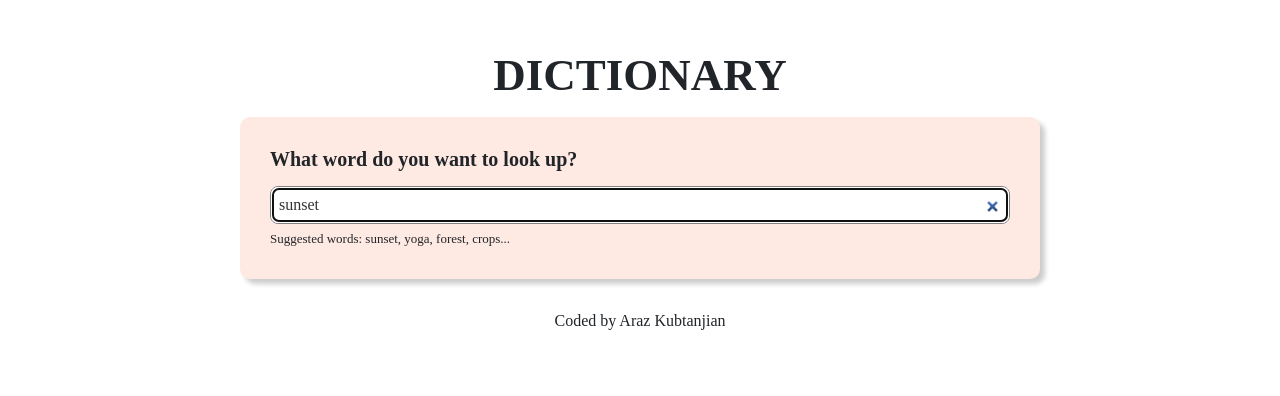
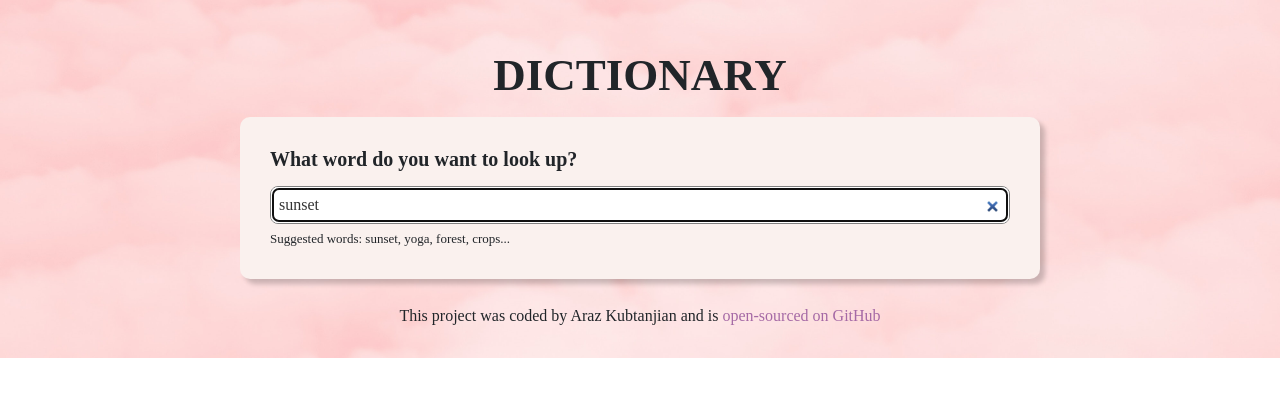
Before and after one commit to araz0515/dictionary-project, a React (Create React App) app: page / in a window 1280 px wide. Shown: the top 396 px of the page. Built offline with nearby package versions, Linux system fonts and the light colour scheme; no server answers.

Commit message:
Changed background and edited footer

```diff
--- a/src/App.css
+++ b/src/App.css
@@ -1,8 +1,22 @@
 .App-footer {
   text-align: center;
-  margin: 30px 0;
+  padding-bottom: 30px;
+  padding-top: 10px;
 }
 
 .App {
   font-family: poppins;
+  background-image: url("./main-background.jpg");
+  background-size: cover;
+  background-repeat: no-repeat;
 }
+
+.App-footer a {
+  color: rgb(165, 105, 165);
+  text-decoration: none;
+}
+
+.App-footer a:hover {
+  color: rgb(118, 74, 118);
+  text-decoration: underline;
+}
--- a/src/App.js
+++ b/src/App.js
@@ -12,7 +12,16 @@ function App() {
           <Dictionary defaultValue="sunset" />
         </main>
       </div>
-      <footer className="App-footer">Coded by Araz Kubtanjian</footer>
+      <footer className="App-footer">
+        This project was coded by Araz Kubtanjian and is{" "}
+        <a
+          href="https://github.com/araz0515/dictionary-project"
+          target="_blank"
+          rel="noreferrer"
+        >
+          open-sourced on GitHub
+        </a>
+      </footer>
     </div>
   );
 }
--- a/src/Dictionary.css
+++ b/src/Dictionary.css
@@ -1,5 +1,5 @@
 .Dictionary section {
-  background: #ffe9e3;
+  background: #faf1ee;
   padding: 30px;
   border-radius: 10px;
   max-width: 800px;
--- a/src/Dictionary.js
+++ b/src/Dictionary.js
@@ -37,7 +37,7 @@ export default function Dictionary(props) {
   if (loaded) {
     return (
       <div className="Dictionary">
-        <h1 className="text-center mt-5">Dictionary</h1>
+        <h1 className="text-center pt-5">Dictionary</h1>
         <section>
           <h2>What word do you want to look up?</h2>
           <form className="text-center" onSubmit={handleSubmit}>
```
Also changed, not shown: src/main-background.jpg (added).
